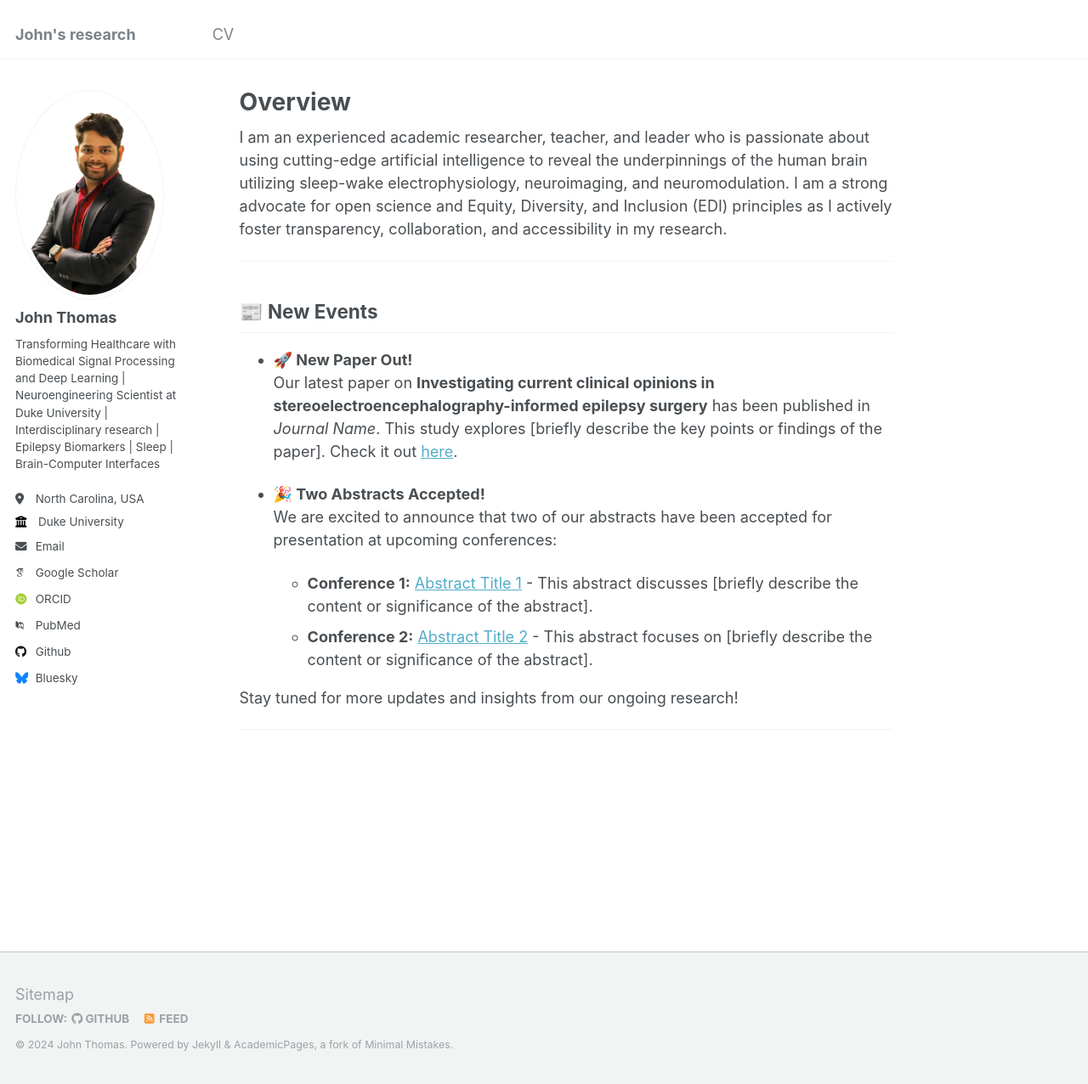
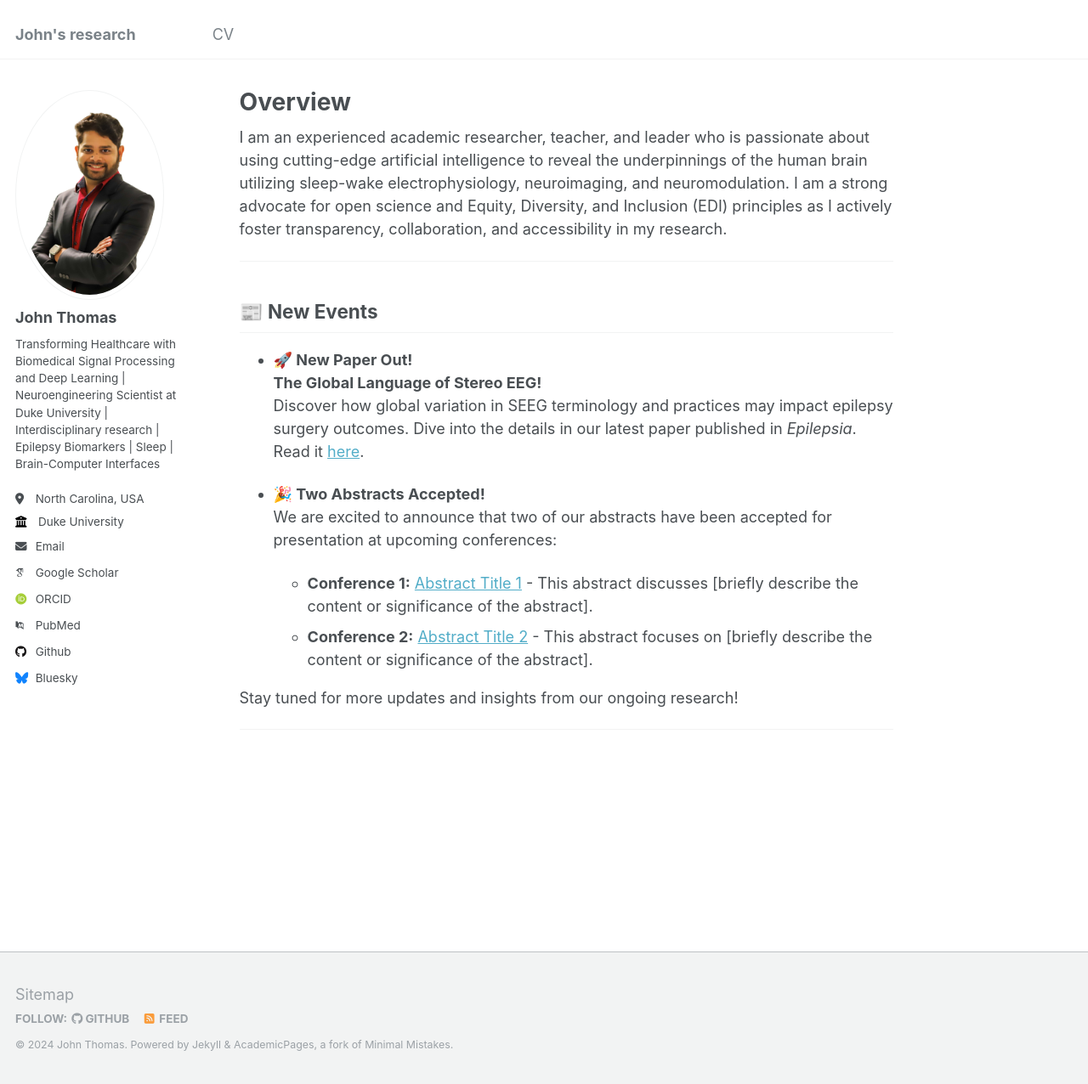
Before and after one commit to johnthomasphd/johnthomasphd.github.io, a Jekyll site: the page built from _pages/about.md, in a window 1280 px wide and 1276 px high. Shown: the whole window at 85% size. Built offline with Jekyll 4.4.1, drawn with Linux system fonts in a browser that asks for light colours; some web fonts are replaced.

Commit message:
Update about.md

```diff
--- a/_pages/about.md
+++ b/_pages/about.md
@@ -14,7 +14,8 @@ I am an experienced academic researcher, teacher, and leader who is passionate a
 ## 📰 New Events
 
 - **🚀 New Paper Out!**
-  Our latest paper on **Investigating current clinical opinions in stereoelectroencephalography-informed epilepsy surgery** has been published in *Journal Name*. This study explores [briefly describe the key points or findings of the paper]. Check it out [here](#).
+  **The Global Language of Stereo EEG!**
+  Discover how global variation in SEEG terminology and practices may impact epilepsy surgery outcomes. Dive into the details in our latest paper published in *Epilepsia*. Read it [here](https://doi.org/10.1111/epi.18076).
 
 - **🎉 Two Abstracts Accepted!**
   We are excited to announce that two of our abstracts have been accepted for presentation at upcoming conferences:
```
